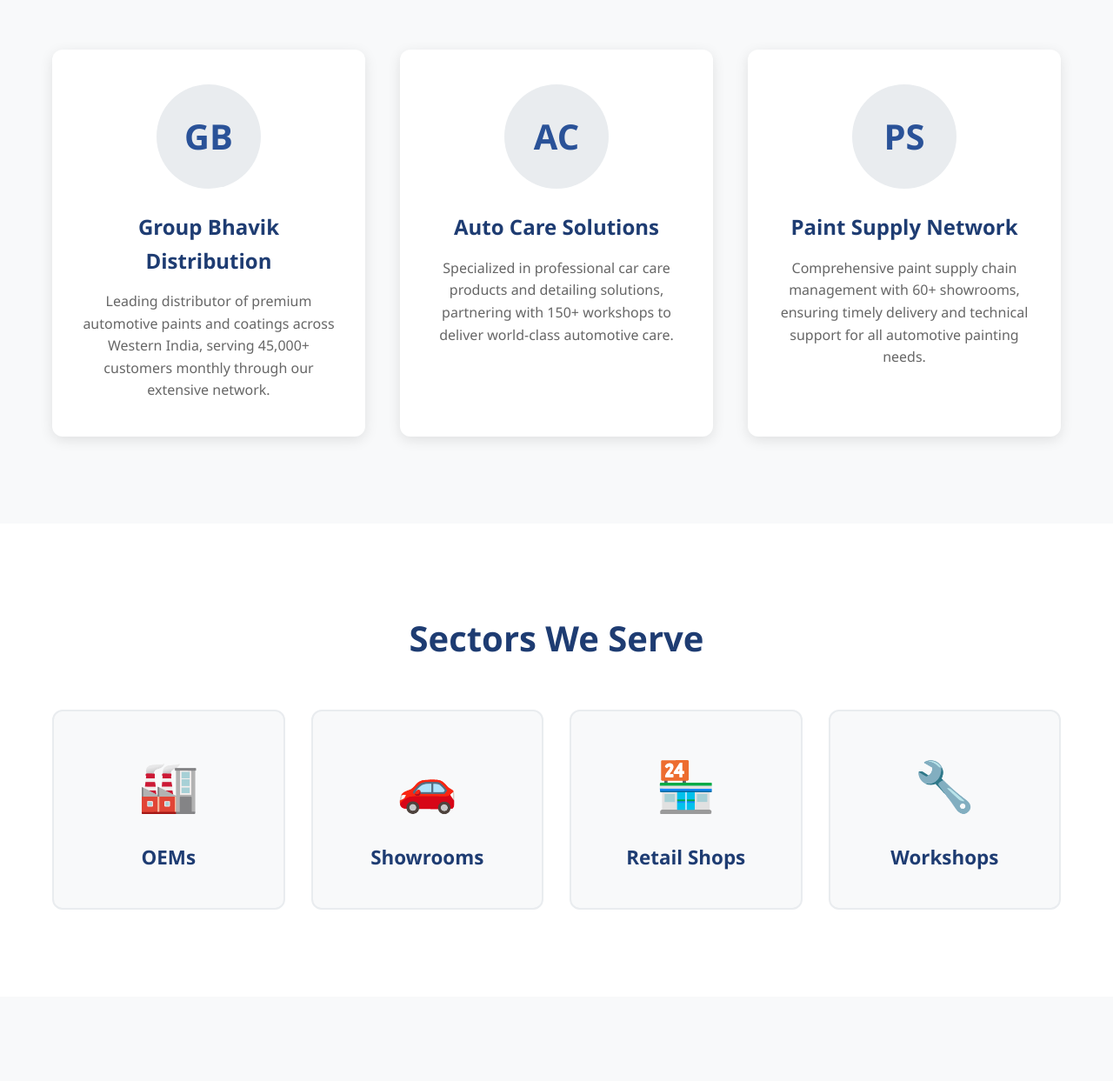
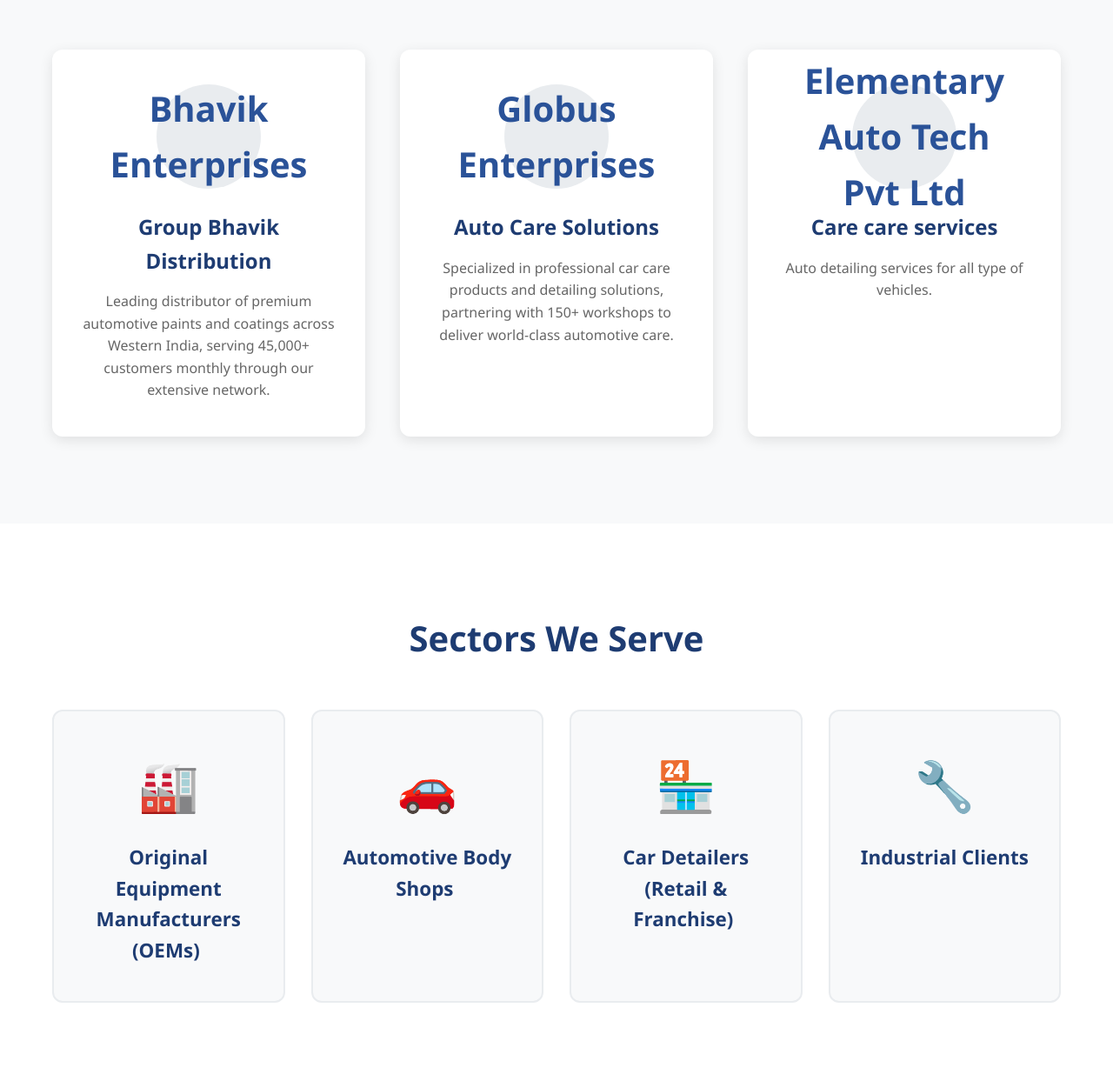
Before and after one commit to anuradhasawant18-eng/group-bhavik-website, a plain HTML site: page index.html in a window 1280 px wide. Shown: the part 785-2028 px from the top of the page at 87% size. Drawn offline with Linux system fonts and the light colour scheme.

Commit message:
Update index.html

```diff
--- a/index.html
+++ b/index.html
@@ -585,7 +585,7 @@
                 <li><a href="#about">About Us</a></li>
                 <li><a href="#sectors">Sectors</a></li>
                 <li><a href="#partners">Partners</a></li>
-                <li><a href="#buushoop">Buushoop</a></li>
+                <li><a href="#buushoop">The Buff Shop</a></li>
                 <li><a href="#contact">Contact</a></li>
             </ul>
         </div>
@@ -595,7 +595,7 @@
     <header class="header" id="home">
         <h1>GROUP BHAVIK</h1>
         <p class="tagline">India's Premier Distributor of Automotive Solutions</p>
-        <p class="subtitle">Established 1995 | 25+ Years of Excellence</p>
+        <p class="subtitle">Your Trusted Partner in Paints, Car Care & Auto Detailing </p>
     </header>
 
     <!-- About Us Section -->
@@ -608,21 +608,21 @@
 
             <div class="companies-grid">
                 <div class="company-card">
-                    <div class="company-logo">GB</div>
+                    <div class="company-logo">Bhavik Enterprises</div>
                     <div class="company-name">Group Bhavik Distribution</div>
                     <div class="company-description">Leading distributor of premium automotive paints and coatings across Western India, serving 45,000+ customers monthly through our extensive network.</div>
                 </div>
 
                 <div class="company-card">
-                    <div class="company-logo">AC</div>
+                    <div class="company-logo">Globus Enterprises</div>
                     <div class="company-name">Auto Care Solutions</div>
                     <div class="company-description">Specialized in professional car care products and detailing solutions, partnering with 150+ workshops to deliver world-class automotive care.</div>
                 </div>
 
                 <div class="company-card">
-                    <div class="company-logo">PS</div>
-                    <div class="company-name">Paint Supply Network</div>
-                    <div class="company-description">Comprehensive paint supply chain management with 60+ showrooms, ensuring timely delivery and technical support for all automotive painting needs.</div>
+                    <div class="company-logo">Elementary Auto Tech Pvt Ltd</div>
+                    <div class="company-name">Care care services</div>
+                    <div class="company-description"> Auto detailing services for all type of vehicles.</div>
                 </div>
             </div>
         </div>
@@ -636,22 +636,22 @@
             <div class="sectors-grid">
                 <div class="sector-card">
                     <div class="sector-icon">🏭</div>
-                    <div class="sector-name">OEMs</div>
+                    <div class="sector-name">Original Equipment Manufacturers (OEMs) </div>
                 </div>
 
                 <div class="sector-card">
                     <div class="sector-icon">🚗</div>
-                    <div class="sector-name">Showrooms</div>
+                    <div class="sector-name">Automotive Body Shops </div>
                 </div>
 
                 <div class="sector-card">
                     <div class="sector-icon">🏪</div>
-                    <div class="sector-name">Retail Shops</div>
+                    <div class="sector-name">Car Detailers (Retail & Franchise) </div>
                 </div>
 
                 <div class="sector-card">
                     <div class="sector-icon">🔧</div>
-                    <div class="sector-name">Workshops</div>
+                    <div class="sector-name">Industrial Clients</div>
                 </div>
             </div>
         </div>
```
